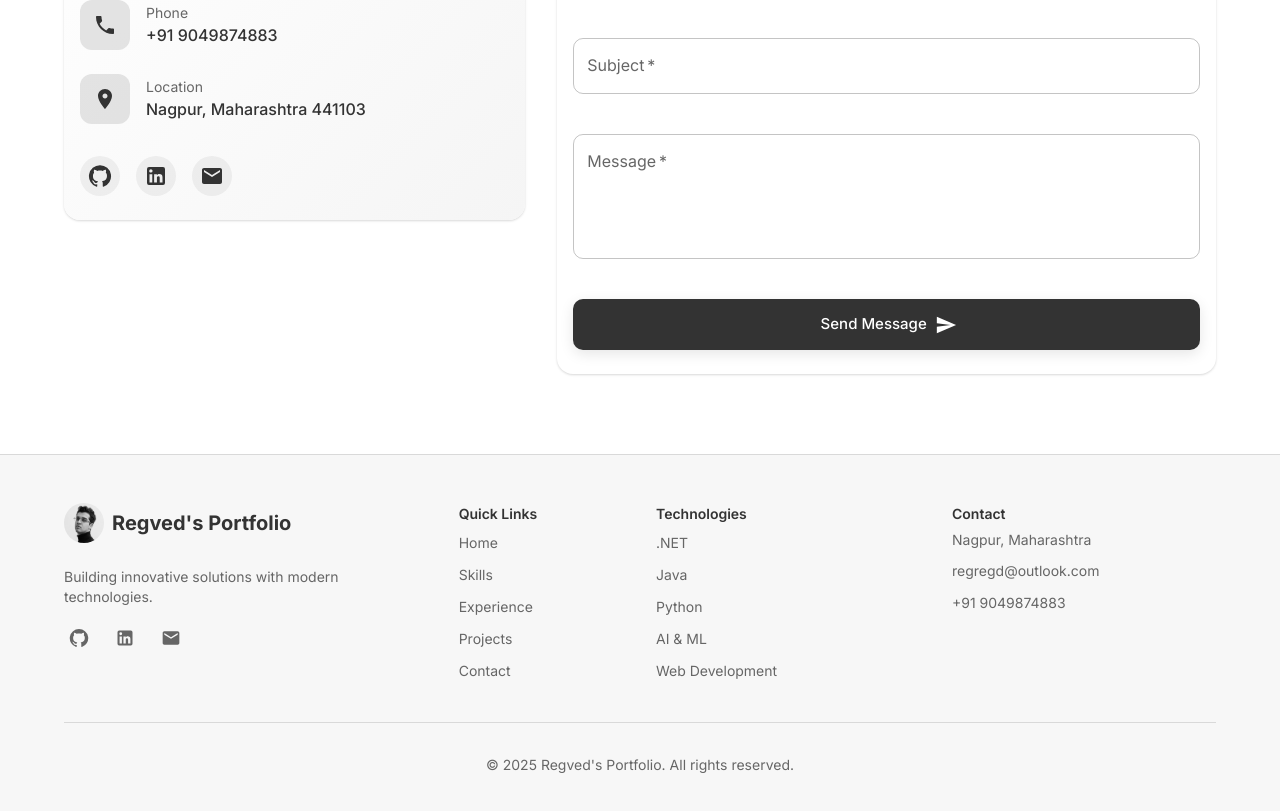
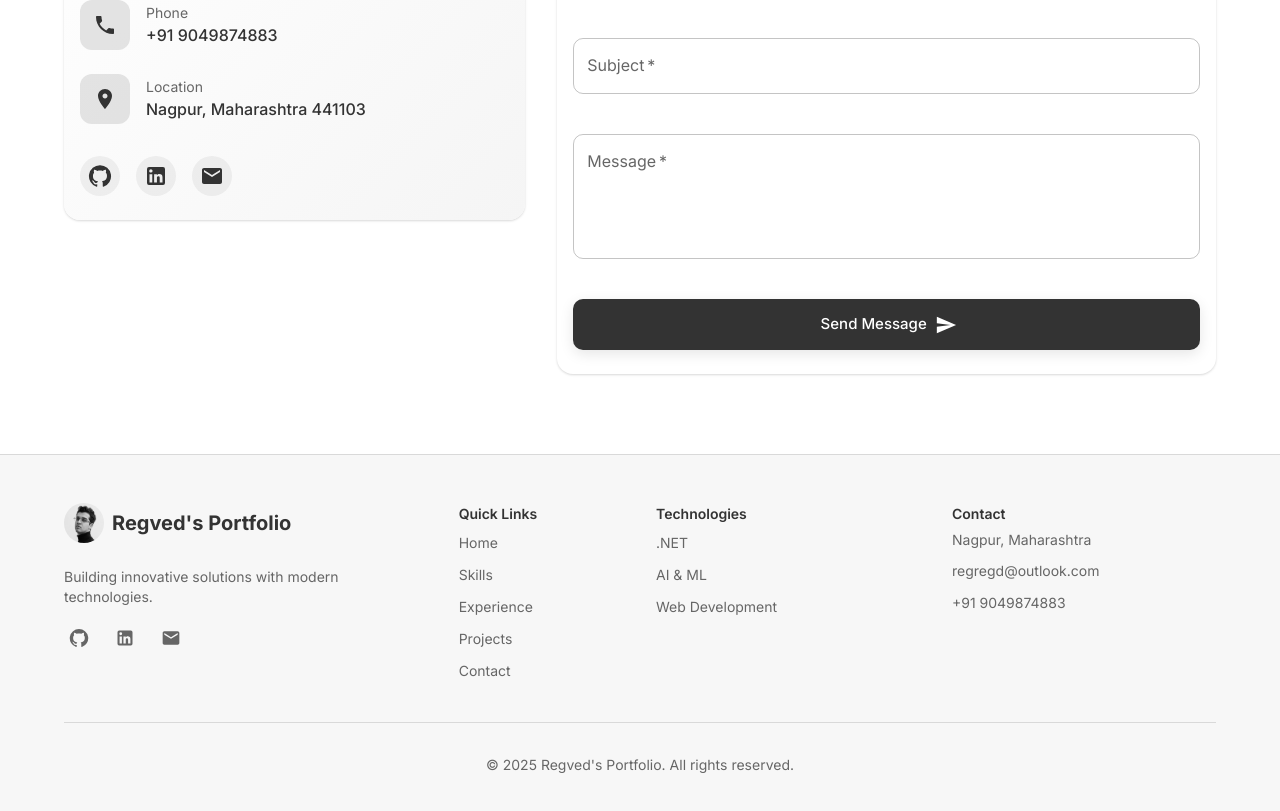
Before and after one commit to regvedpande/portfoliomadebyme, a Next.js app: page / in a window 1280 px wide. Shown: the part 7151-7962 px from the top of the page. Built offline with nearby package versions, Linux system fonts and the light colour scheme.

Commit message:
Some Adjustments

```diff
--- a/components/footer.jsx
+++ b/components/footer.jsx
@@ -146,7 +146,7 @@ export default function Footer() {
               Technologies
             </Typography>
             <Box component="ul" sx={{ listStyle: "none", p: 0, m: 0 }}>
-              {[".NET", "Java", "Python", "AI & ML", "Web Development"].map((item) => (
+              {[".NET", "AI & ML", "Web Development"].map((item) => (
                 <Box component="li" key={item} sx={{ mb: 1 }}>
                   <Link
                     href="#"
```
